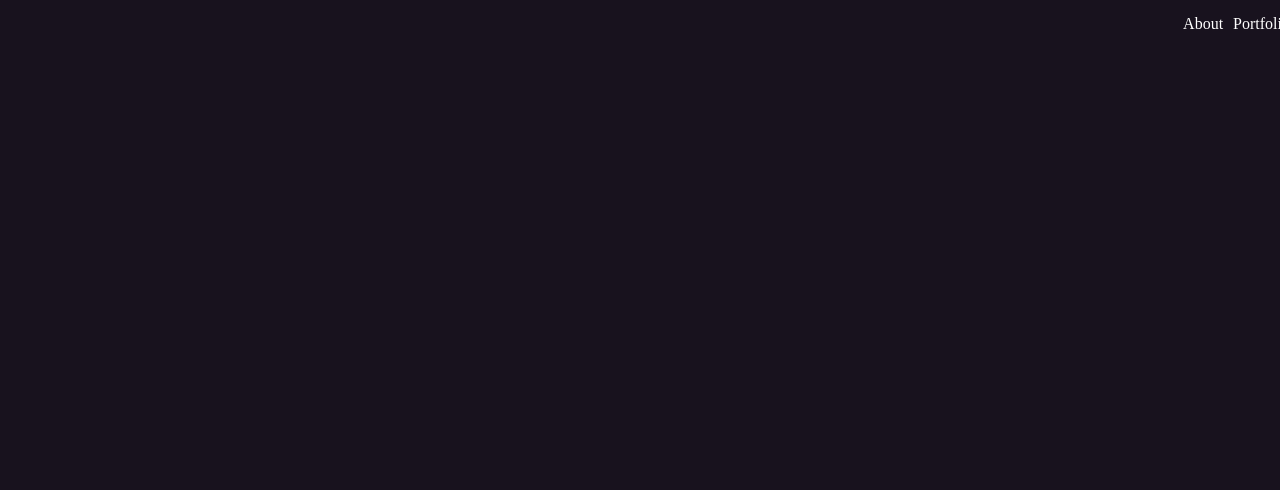
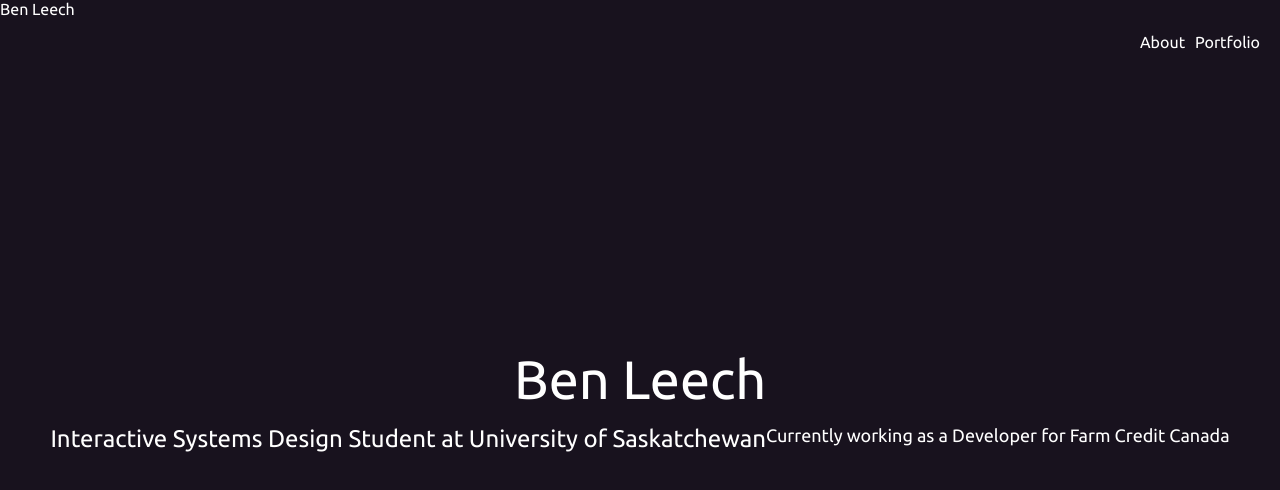
Before and after one commit to BenLeech/portfolio-website-v1, an Angular app in the folder portfolio-website/: page / in a window 1280 px wide. Shown: the top 490 px of the page. Built offline with nearby package versions, Linux system fonts and the light colour scheme.

Commit message:
splash page title/message

```diff
--- a/portfolio-website/src/app/navbar/navbar.component.html
+++ b/portfolio-website/src/app/navbar/navbar.component.html
@@ -1,4 +1,7 @@
 <div class="navbar">
+  <div class="logo-container">
+    Ben Leech
+  </div>
   <div class="nav-links-container">
     <span class="nav-link">About</span>
     <span class="nav-link">Portfolio</span>
--- a/portfolio-website/src/app/navbar/navbar.component.scss
+++ b/portfolio-website/src/app/navbar/navbar.component.scss
@@ -5,15 +5,18 @@
   top: 0;
   text-color: $primary-text-color;
   color: $primary-text-color;
-  padding: 15px;
   width: 100%;
 }
 
 .navbar .nav-links-container{
   float: right;
+  padding:15px;
 }
 
 .nav-link{
   margin-right: 5px;
   margin-left: 5px;
 }
+
+.navbar .logo-container{
+}
--- a/portfolio-website/src/app/splash/splash.component.html
+++ b/portfolio-website/src/app/splash/splash.component.html
@@ -1,3 +1,13 @@
 <div class="splash-container">
-
+  <div class="cover-container">
+    <div class="cover-title">
+      Ben Leech
+    </div>
+    <div class="cover-message">
+      Interactive Systems Design Student at University of Saskatchewan
+    </div>
+    <div class="cover-submessage">
+      Currently working as a Developer for Farm Credit Canada
+    </div>
+  </div>
 </div>
--- a/portfolio-website/src/app/splash/splash.component.scss
+++ b/portfolio-website/src/app/splash/splash.component.scss
@@ -4,4 +4,36 @@
   background-color: $primary-color;
   width: 100%;
   height: 100%;
+  display: flex;
+  align-items: center;
 }
+
+.cover-container{
+  display:flex;
+  flex-wrap: wrap;
+  justify-content: center;
+  text-align: center;
+  margin-right: auto;
+  margin-left: auto;
+}
+
+.cover-container .cover-title{
+  flex: 0 1 100%;
+  font-size: 54px;
+  color: $primary-text-color;
+  margin-bottom: 15px;
+  flex-wrap: wrap;
+}
+
+.cover-container .cover-message{
+  font-size: 24px;
+  //max-width: 50%;
+  color: $primary-text-color;
+  flex-wrap: wrap;
+}
+
+.cover-container .cover-submessage{
+  font-size: 18px;
+  //max-width: 50%;
+  color: $primary-text-color;
+}
--- a/portfolio-website/src/index.html
+++ b/portfolio-website/src/index.html
@@ -2,11 +2,12 @@
 <html lang="en">
 <head>
   <meta charset="utf-8">
-  <title>PortfolioWebsite</title>
+  <title>Ben Leech - Portfolio</title>
   <base href="/">
 
   <meta name="viewport" content="width=device-width, initial-scale=1">
   <link rel="icon" type="image/x-icon" href="favicon.ico">
+  <link rel="stylesheet" type="text/css" href="http://fonts.googleapis.com/css?family=Ubuntu">
 </head>
 <body>
   <app-root></app-root>
--- a/portfolio-website/src/styles.scss
+++ b/portfolio-website/src/styles.scss
@@ -2,4 +2,6 @@ body, html{
   width: 100%;
   height: 100%;
   margin: 0;
+  font-family: Ubuntu, SansSerif;
+  //consider using open sans
 }
```
Also changed, not shown: portfolio-website/src/app/app.component.html (+0 -19 lines).
